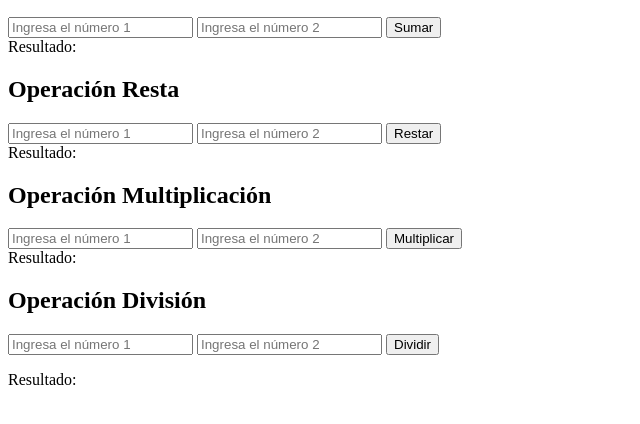
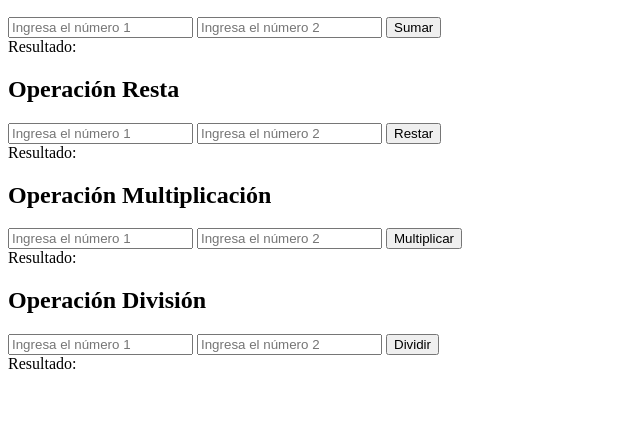
Before and after one commit to tiremoscode/dw-grupo52, a plain HTML site: page practicas/js02/calcu-alicia/ejercicio2alicia.html in a window 1280 px wide. Shown: the part 110-534 px from the top of the page, without its empty margins (0-640 px from the left). Drawn offline with Linux system fonts and the light colour scheme.

Commit message:
Cambié más cosas en el html

```diff
--- a/practicas/js02/calcu-alicia/ejercicio2alicia.html
+++ b/practicas/js02/calcu-alicia/ejercicio2alicia.html
@@ -51,7 +51,7 @@
             <button onclick="dividir();">Dividir</button>
         </div>
         <div id="resultadoDiv">
-           <p>Resultado: </p>
+           Resultado:
         </div>
 
     </div>
```
